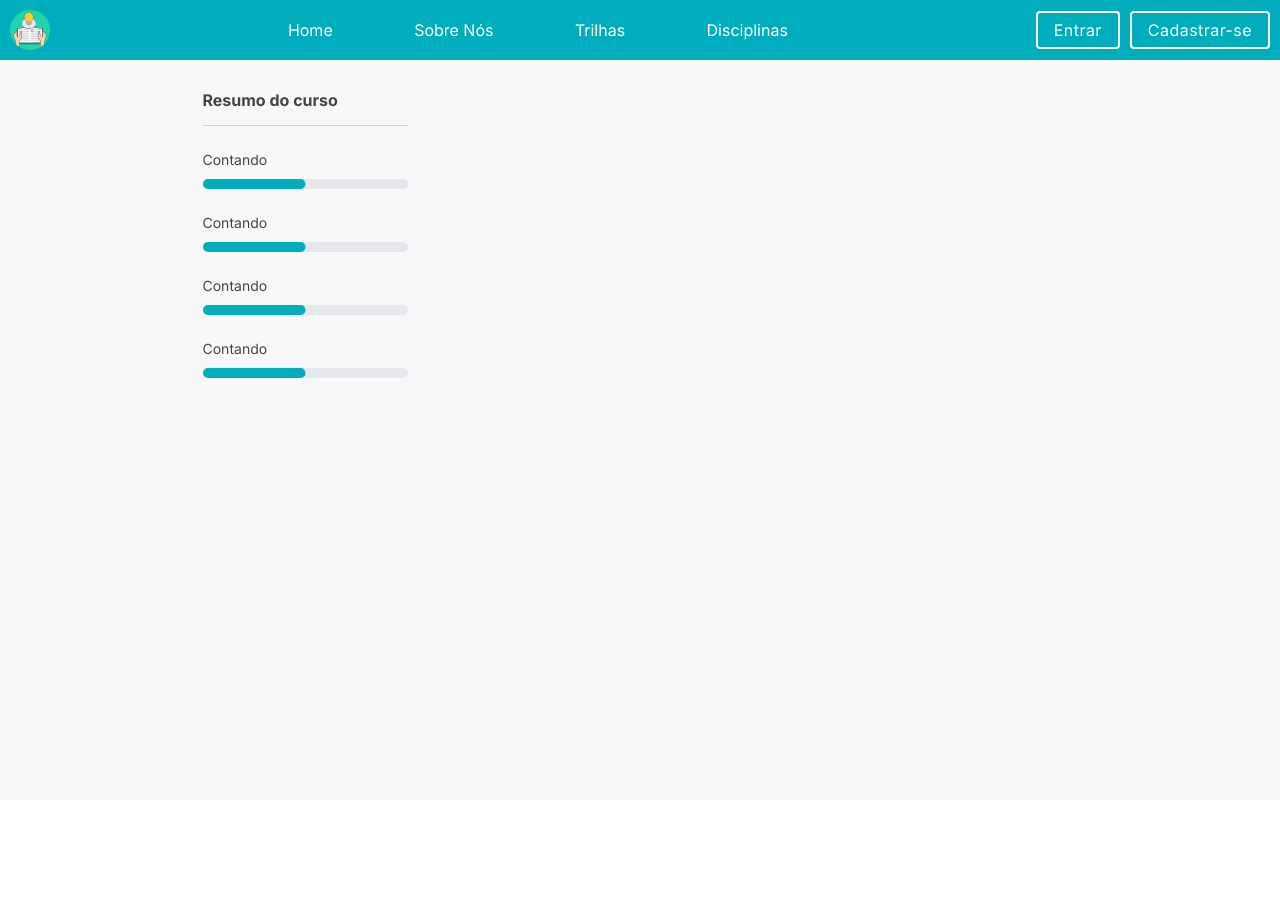
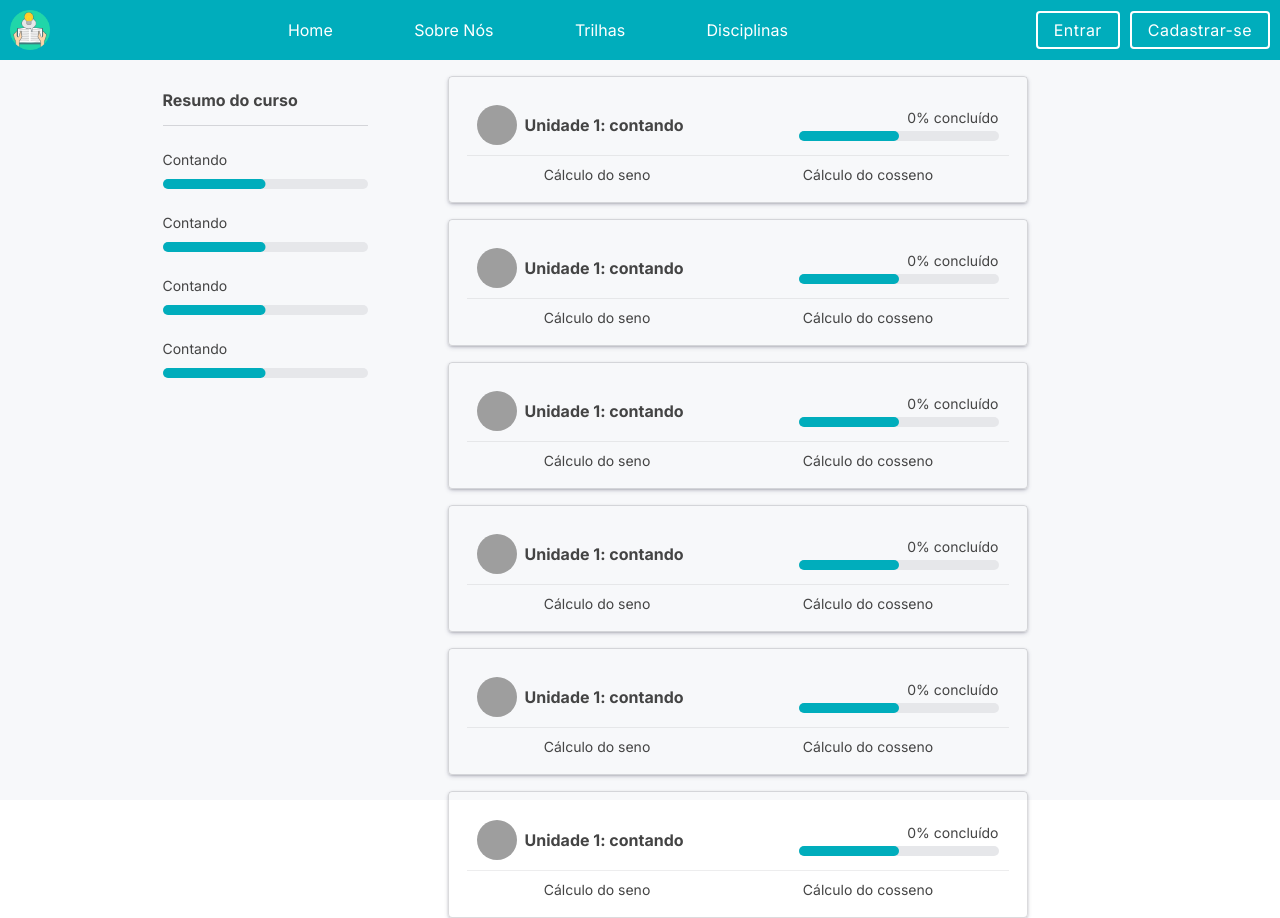
Before and after one commit to jvitorfeliciano/Know-Bridge, a React (Create React App) app: page /trails/1 in a window 1280 px wide. Before the commit the page ends 800 px from the top, so only its background shows below. Built offline with nearby package versions, Linux system fonts and the light colour scheme; no server answers; grey boxes are pictures that could not be loaded.

Commit message:
feat: add unity component and progress bar

```diff
--- a/src/pages/TrailPage/FieldProgress.js
+++ b/src/pages/TrailPage/FieldProgress.js
@@ -1,24 +1,12 @@
 import styled from "styled-components";
-import LinearProgress, { linearProgressClasses } from "@mui/material/LinearProgress";
-import { styled as styledMui } from "@mui/material/styles";
+import ProgressBar from "./ProgressBar";
+
 
 export default function FieldProgress() {
-    const BorderLinearProgress = styledMui(LinearProgress)(({ theme }) => ({
-        height: 10,
-        borderRadius: 5,
-        [`&.${linearProgressClasses.colorPrimary}`]: {
-            backgroundColor: "#e6e7ea",
-        },
-        [`& .${linearProgressClasses.bar}`]: {
-            borderRadius: 5,
-            backgroundColor: "#00adbc",
-        },
-    }));
-
     return (
         <Field>
             <h3>Contando</h3>
-            <BorderLinearProgress variant="determinate" value={50} />
+            <ProgressBar />
         </Field>
     );
 }
--- /dev/null
+++ b/src/pages/TrailPage/ProgressBar.js
@@ -0,0 +1,18 @@
+import LinearProgress, { linearProgressClasses } from "@mui/material/LinearProgress";
+import { styled as styledMui } from "@mui/material/styles";
+
+export default function ProgressBar() {
+    const BorderLinearProgress = styledMui(LinearProgress)(({ theme }) => ({
+        height: 10,
+        borderRadius: 5,
+        [`&.${linearProgressClasses.colorPrimary}`]: {
+            backgroundColor: "#e6e7ea",
+        },
+        [`& .${linearProgressClasses.bar}`]: {
+            borderRadius: 5,
+            backgroundColor: "#00adbc",
+        },
+    }));
+
+    return <BorderLinearProgress variant="determinate" value={50} />;
+}
--- a/src/pages/TrailPage/Unity.js
+++ b/src/pages/TrailPage/Unity.js
@@ -0,0 +1,95 @@
+import { Avatar } from "@mui/material";
+import styled from "styled-components";
+import colorDictionary from "../../constants/colors";
+import ProgressBar from "./ProgressBar";
+
+export default function Unity() {
+    return (
+        <Container>
+            <Top>
+                <TopLeft>
+                    <Avatar alt="he" src="oie" />
+                    <h2>Unidade 1: contando</h2>
+                </TopLeft>
+                <TopRight>
+                    <p>0% concluído</p>
+                    <ProgressBar />
+                </TopRight>
+            </Top>
+            <Bottom>
+                <div>
+                    <h3>Cálculo do seno</h3>
+                </div>
+                <div>
+                    <h3>Cálculo do cosseno</h3>
+                </div>
+            </Bottom>
+        </Container>
+    );
+}
+
+const Container = styled.section`
+    width: 580px;
+    height: auto;
+    padding: 18px;
+    margin-top: 16px;
+    font-family: "Inter", sans-serif;
+    font-style: normal;
+    color: ${colorDictionary.gray};
+    border: 1px solid rgba(33, 36, 44, 0.16);
+    box-shadow: rgba(50, 50, 93, 0.25) 0px 2px 5px -1px, rgba(0, 0, 0, 0.3) 0px 1px 3px -1px;
+    border-radius: 4px;
+`;
+
+const Top = styled.div`
+    width: 100%;
+    border-bottom: 1px solid rgba(33, 36, 44, 0.08);
+    padding: 10px;
+    display: flex;
+    align-items: center;
+    justify-content: space-between;
+`;
+
+const TopLeft = styled.div`
+    display: flex;
+    align-items: center;
+    cursor: pointer;
+    h2 {
+        margin-left: 8px;
+        font-weight: 700;
+        font-size: 16px;
+        line-height: 20px;
+    }
+`;
+const TopRight = styled.div`
+    width: 200px;
+    p {
+        text-align: end;
+        margin-bottom: 4px;
+
+        font-weight: 400;
+        font-size: 14px;
+        line-height: 18px;
+    }
+`;
+
+const Bottom = styled.div`
+    margin-top: 10px;
+    width: 100%;
+    display: flex;
+    justify-content: center;
+    div {
+        margin-right: 10px;
+        word-wrap: break-word;
+        width: 50%;
+    }
+    div > *:not(:first-child) {
+        margin-top: 30px;
+    }
+    h3 {
+        text-align: center;
+        font-weight: 400;
+        font-size: 14px;
+        line-height: 18px;
+    }
+`;
--- a/src/pages/TrailPage/index.js
+++ b/src/pages/TrailPage/index.js
@@ -1,6 +1,7 @@
 import styled from "styled-components";
 import colorDictionary from "../../constants/colors";
 import FieldProgress from "./FieldProgress";
+import Unity from "./Unity";
 
 export default function TrailPage() {
     return (
@@ -13,7 +14,12 @@ export default function TrailPage() {
                 <FieldProgress />
             </TrailSummary>
             <Unities>
-
+                <Unity />
+                <Unity />
+                <Unity />
+                <Unity />
+                <Unity />
+                <Unity />
             </Unities>
         </Container>
     );
@@ -48,4 +54,5 @@ const Title = styled.h2`
 const Unities = styled.section`
     width: 670px;
     height: auto;
+    margin-left: 80px;
 `;
```
